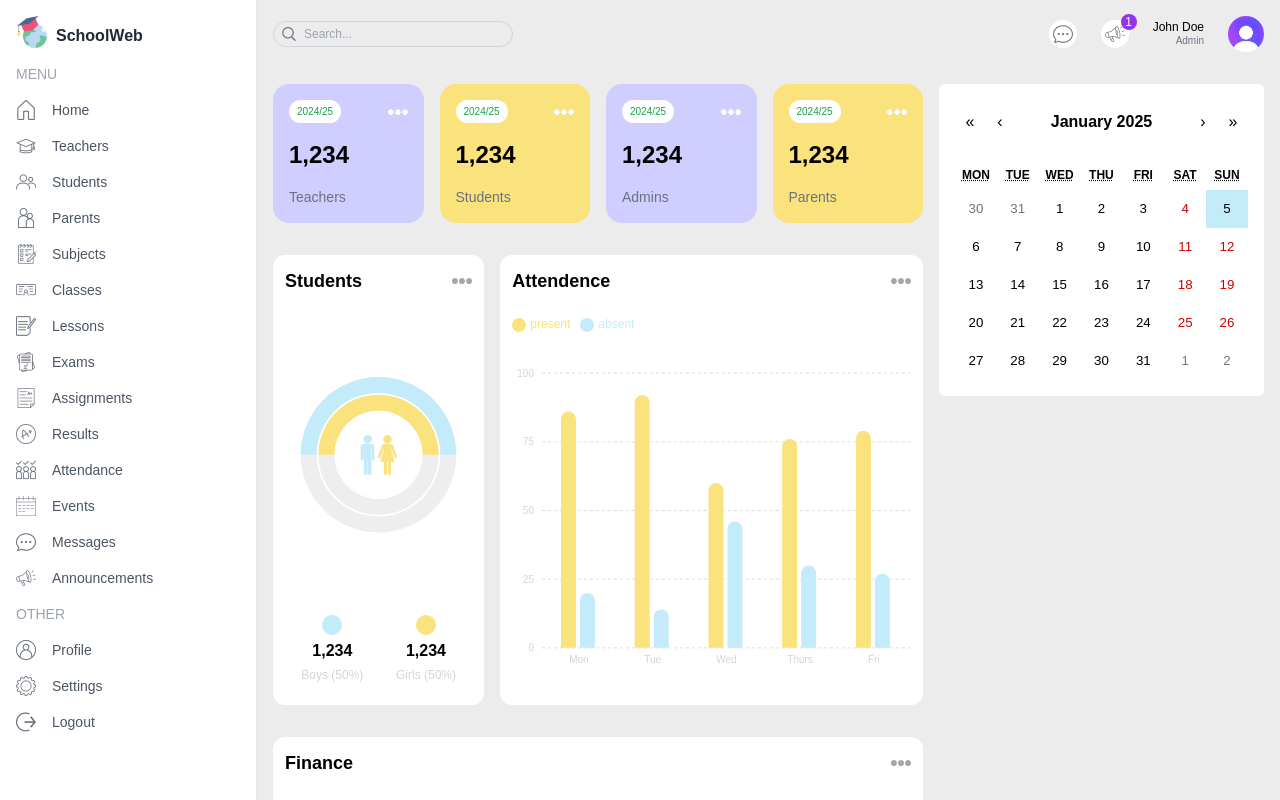
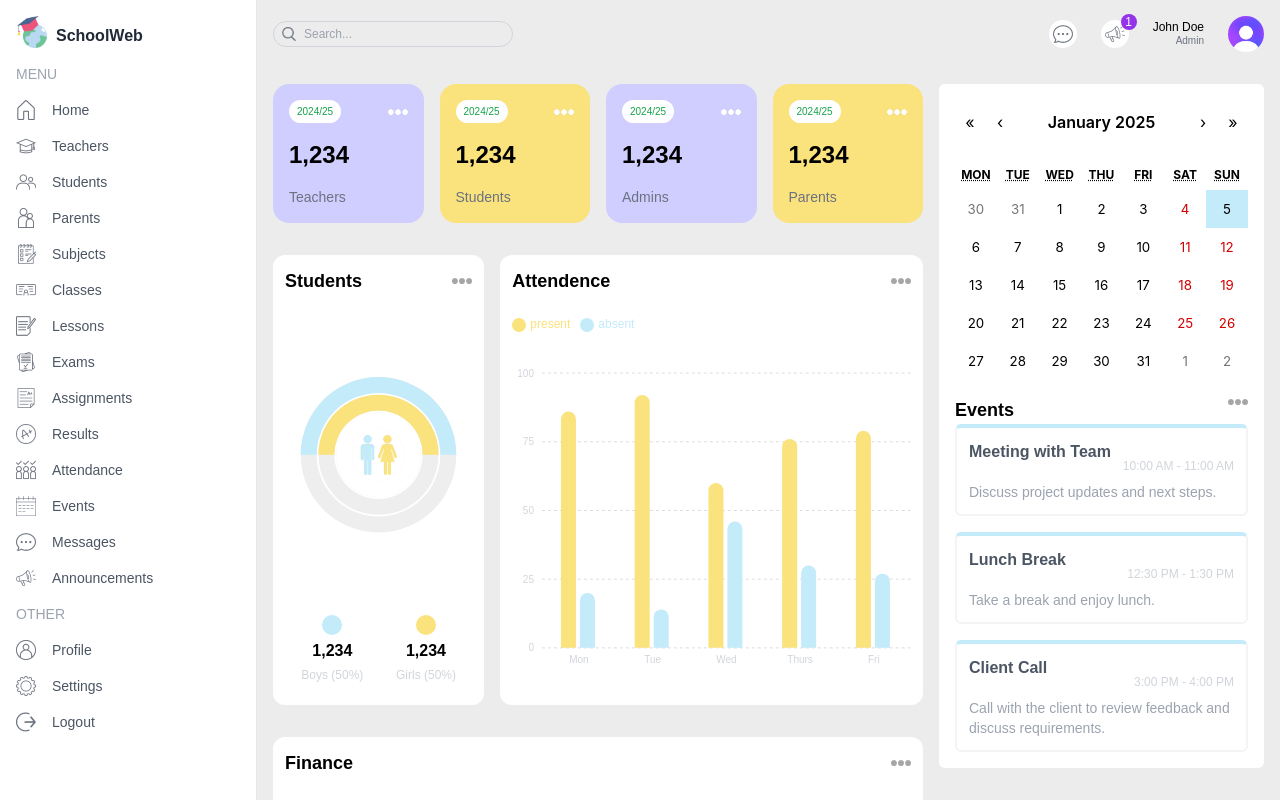
Before and after one commit to WaqarAhmad03/school-web, a Next.js app: page /dashboard/admin in a window 1280 px wide. Shown: the top 800 px of the page. Built offline with nearby package versions, Linux system fonts and the light colour scheme.

Commit message:
event section added

```diff
--- a/src/components/EventCalender.css
+++ b/src/components/EventCalender.css
@@ -2,6 +2,7 @@
     border: none !important;
     width: 100% !important;
     outline: none !important;
+    font-family: "Inter", sans-serif !important;
 }
 
 .react-calendar__navigation__label__labelText {
--- a/src/components/EventCalender.jsx
+++ b/src/components/EventCalender.jsx
@@ -3,8 +3,28 @@ import React, { useState } from 'react'
 import "./EventCalender.css"
 import Calendar from 'react-calendar';
 import 'react-calendar/dist/Calendar.css';
+import Image from 'next/image';
 
-
+const eventsDemo = [
+    {
+      id: 1,
+      title: 'Meeting with Team',
+      time: '10:00 AM - 11:00 AM',
+      description: 'Discuss project updates and next steps.'
+    },
+    {
+      id: 2,
+      title: 'Lunch Break',
+      time: '12:30 PM - 1:30 PM',
+      description: 'Take a break and enjoy lunch.'
+    },
+    {
+      id: 3,
+      title: 'Client Call',
+      time: '3:00 PM - 4:00 PM',
+      description: 'Call with the client to review feedback and discuss requirements.'
+    }
+  ];
 
 // const ValuePiece = Date | null;
 
@@ -19,6 +39,23 @@ const EventCalender = () => {
   return (
     <div className='p-4 rounded-md bg-white'>
       <Calendar onChange={handleChange} value={value} />
+        <div className='flex justify-between items-center'>
+            <p className='text-lg font-semibold mt-4'>Events</p>
+            <Image src="/moreDark.png" alt='more-dark' width={20} height={20}/>
+        </div>
+      <div className='flex flex-col gap-4'>
+        {eventsDemo.map(event=>{
+            return <div key={event}>
+                <div className='p-3 rounded-md border-2 border-gray-100 border-t-4 odd:border-t-customsky even:border-t-custompurple'>
+                    <div className=''>
+                        <p className='text-gray-600 text-xs md:text-sm font-semibold xl:text-base'>{event.title}</p>
+                        <p className='text-gray-300 text-xs text-end -mt-1.5'>{event.time}</p>
+                    </div>
+                    <p className='mt-2 text-gray-400 text-xs xl:text-sm'>{event.description}</p>
+                </div>
+            </div>
+        })}
+      </div>
     </div>
   )
 }
```
